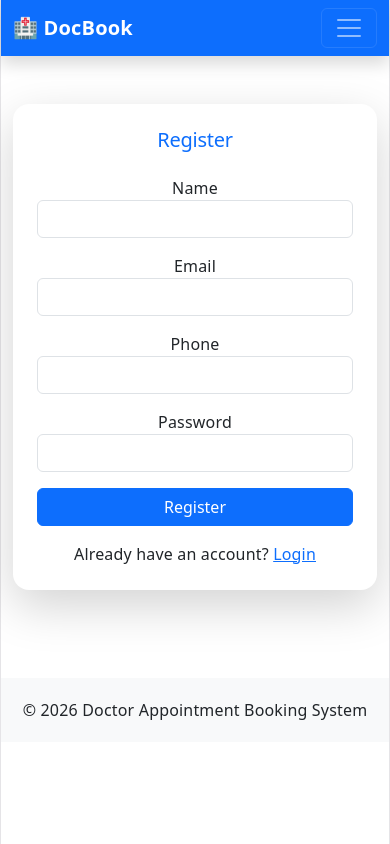
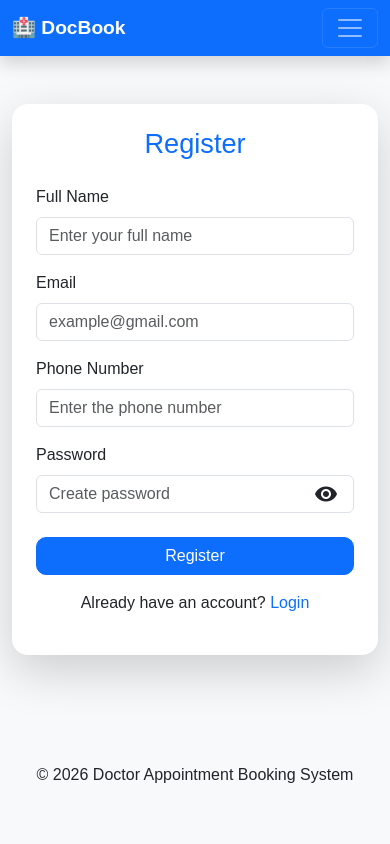
Before and after one commit to gantasrinivasarao96/doctor-appointment-booking-system, a React (Vite) app in the folder client/: page /register in a window 390 px wide. Built offline with nearby package versions, Linux system fonts and the light colour scheme.

Commit message:
Complete authentication and responsive navbar

```diff
--- a/client/index.html
+++ b/client/index.html
@@ -1,11 +1,22 @@
 <!doctype html>
 <html lang="en">
-  <head>
-    <meta charset="UTF-8" />
-    <link rel="icon" type="image/svg+xml" href="/favicon.svg" />
-    <meta name="viewport" content="width=device-width, initial-scale=1.0" />
-    <title>client</title>
-  </head>
+<head>
+  <meta charset="UTF-8" />
+
+  <link rel="icon" type="image/svg+xml" href="/favicon.svg" />
+
+  <meta
+    name="viewport"
+    content="width=device-width, initial-scale=1.0"
+  />
+
+  <title>DocBook - Doctor Appointment Booking System</title>
+
+  <link
+    href="https://fonts.googleapis.com/icon?family=Material+Icons"
+    rel="stylesheet"
+  />
+</head>
   <body>
     <div id="root"></div>
     <script type="module" src="/src/main.jsx"></script>
--- a/client/src/App.css
+++ b/client/src/App.css
@@ -1,184 +1,103 @@
-.counter {
-  font-size: 16px;
-  padding: 5px 10px;
-  border-radius: 5px;
-  color: var(--accent);
-  background: var(--accent-bg);
-  border: 2px solid transparent;
-  transition: border-color 0.3s;
-  margin-bottom: 24px;
+/* ===========================
+   Main Layout
+=========================== */
 
-  &:hover {
-    border-color: var(--accent-border);
-  }
-  &:focus-visible {
-    outline: 2px solid var(--accent);
-    outline-offset: 2px;
-  }
+main {
+  flex: 1;
 }
 
-.hero {
-  position: relative;
+/* ===========================
+   Container
+=========================== */
 
-  .base,
-  .framework,
-  .vite {
-    inset-inline: 0;
-    margin: 0 auto;
+.container {
+  padding-top: 20px;
+  padding-bottom: 20px;
 }
 
-  .base {
-    width: 170px;
-    position: relative;
-    z-index: 0;
+/* ===========================
+   Cards
+=========================== */
+
+.card {
+  border: none;
+  border-radius: 15px;
+  transition: all 0.3s ease;
 }
 
-  .framework,
-  .vite {
-    position: absolute;
+.card:hover {
+  transform: translateY(-5px);
+  box-shadow: 0 10px 25px rgba(0, 0, 0, 0.15);
 }
 
-  .framework {
-    z-index: 1;
-    top: 34px;
-    height: 28px;
-    transform: perspective(2000px) rotateZ(300deg) rotateX(44deg) rotateY(39deg)
-      scale(1.4);
+/* ===========================
+   Buttons
+=========================== */
+
+.btn {
+  border-radius: 10px;
+  transition: all 0.3s ease;
 }
 
-  .vite {
-    z-index: 0;
-    top: 107px;
-    height: 26px;
-    width: auto;
-    transform: perspective(2000px) rotateZ(300deg) rotateX(40deg) rotateY(39deg)
-      scale(0.8);
-  }
+.btn:hover {
+  transform: translateY(-2px);
 }
 
-#center {
-  display: flex;
-  flex-direction: column;
-  gap: 25px;
-  place-content: center;
-  place-items: center;
-  flex-grow: 1;
+/* ===========================
+   Navbar
+=========================== */
 
-  @media (max-width: 1024px) {
-    padding: 32px 20px 24px;
-    gap: 18px;
-  }
+.navbar {
+  padding: 12px 0;
 }
 
-#next-steps {
-  display: flex;
-  border-top: 1px solid var(--border);
-  text-align: left;
-
-  & > div {
-    flex: 1 1 0;
-    padding: 32px;
-    @media (max-width: 1024px) {
-      padding: 24px 20px;
-    }
+.navbar-brand {
+  font-size: 1.5rem;
+  font-weight: bold;
 }
 
-  .icon {
-    margin-bottom: 16px;
-    width: 22px;
-    height: 22px;
+.nav-link {
+  font-weight: 500;
 }
 
-  @media (max-width: 1024px) {
-    flex-direction: column;
-    text-align: center;
-  }
+/* ===========================
+   Dashboard Statistics
+=========================== */
+
+.card h1 {
+  font-size: 2.5rem;
+  font-weight: bold;
 }
 
-#docs {
-  border-right: 1px solid var(--border);
-
-  @media (max-width: 1024px) {
-    border-right: none;
-    border-bottom: 1px solid var(--border);
-  }
+.card h5 {
+  margin-top: 10px;
 }
 
-#next-steps ul {
-  list-style: none;
-  padding: 0;
-  display: flex;
-  gap: 8px;
-  margin: 32px 0 0;
+/* ===========================
+   Footer
+=========================== */
 
-  .logo {
-    height: 18px;
+footer {
+  margin-top: auto;
 }
 
-  a {
-    color: var(--text-h);
-    font-size: 16px;
-    border-radius: 6px;
-    background: var(--social-bg);
-    display: flex;
-    padding: 6px 12px;
-    align-items: center;
-    gap: 8px;
-    text-decoration: none;
-    transition: box-shadow 0.3s;
+/* ===========================
+   Responsive
+=========================== */
 
-    &:hover {
-      box-shadow: var(--shadow);
-    }
-    .button-icon {
-      height: 18px;
-      width: 18px;
-    }
+@media (max-width: 768px) {
+
+  .navbar-brand {
+    font-size: 1.2rem;
   }
 
-  @media (max-width: 1024px) {
-    margin-top: 20px;
-    flex-wrap: wrap;
-    justify-content: center;
-
-    li {
-      flex: 1 1 calc(50% - 8px);
+  .card h1 {
+    font-size: 2rem;
   }
 
-    a {
-      width: 100%;
-      justify-content: center;
-      box-sizing: border-box;
-    }
-  }
+  .container {
+    padding-left: 15px;
+    padding-right: 15px;
   }
 
-#spacer {
-  height: 88px;
-  border-top: 1px solid var(--border);
-  @media (max-width: 1024px) {
-    height: 48px;
 }
-}
-
-.ticks {
-  position: relative;
-  width: 100%;
-
-  &::before,
-  &::after {
-    content: '';
-    position: absolute;
-    top: -4.5px;
-    border: 5px solid transparent;
-  }
-
-  &::before {
-    left: 0;
-    border-left-color: var(--border);
-  }
-  &::after {
-    right: 0;
-    border-right-color: var(--border);
-  }
-}
--- a/client/src/components/Navbar.jsx
+++ b/client/src/components/Navbar.jsx
@@ -1,43 +1,116 @@
-import { Link } from "react-router-dom";
+import { useState } from "react";
+import { Link, useNavigate } from "react-router-dom";
 
 function Navbar() {
+  const navigate = useNavigate();
+
+  const [isOpen, setIsOpen] = useState(false);
+
+  const token = localStorage.getItem("token");
+  const user = JSON.parse(localStorage.getItem("user"));
+
+  const handleLogout = () => {
+    localStorage.removeItem("token");
+    localStorage.removeItem("user");
+    setIsOpen(false);
+    navigate("/login");
+  };
+
+  const closeMenu = () => {
+    setIsOpen(false);
+  };
+
   return (
     <nav className="navbar navbar-expand-lg navbar-dark bg-primary shadow">
       <div className="container">
-        <Link className="navbar-brand fw-bold" to="/">
+
+        <Link
+          className="navbar-brand fw-bold"
+          to="/"
+          onClick={closeMenu}
+        >
           🏥 DocBook
         </Link>
 
         <button
           className="navbar-toggler"
           type="button"
-          data-bs-toggle="collapse"
-          data-bs-target="#navbarNav"
+          onClick={() => setIsOpen(!isOpen)}
+          aria-label="Toggle navigation"
         >
           <span className="navbar-toggler-icon"></span>
         </button>
 
-        <div className="collapse navbar-collapse" id="navbarNav">
+        <div
+          className={`collapse navbar-collapse ${isOpen ? "show" : ""}`}
+        >
           <ul className="navbar-nav ms-auto">
+
             <li className="nav-item">
-              <Link className="nav-link" to="/">
+              <Link
+                className="nav-link"
+                to="/"
+                onClick={closeMenu}
+              >
                 Home
               </Link>
             </li>
 
+            {!token ? (
+              <>
                 <li className="nav-item">
-              <Link className="nav-link" to="/login">
+                  <Link
+                    className="nav-link"
+                    to="/login"
+                    onClick={closeMenu}
+                  >
                     Login
                   </Link>
                 </li>
 
                 <li className="nav-item">
-              <Link className="nav-link" to="/register">
+                  <Link
+                    className="nav-link"
+                    to="/register"
+                    onClick={closeMenu}
+                  >
                     Register
                   </Link>
                 </li>
+              </>
+            ) : (
+              <>
+                <li className="nav-item">
+                  <Link
+                    className="nav-link"
+                    to={
+                      user?.isAdmin
+                        ? "/admin/dashboard"
+                        : user?.isDoctor
+                        ? "/doctor/dashboard"
+                        : "/user/dashboard"
+                    }
+                    onClick={closeMenu}
+                  >
+                    Dashboard
+                  </Link>
+                </li>
+
+                <li className="nav-item">
+                  <button
+                    type="button"
+                    className="nav-link btn btn-link border-0 bg-transparent p-0 text-start"
+                    onClick={handleLogout}
+                  >
+                    Logout
+                  </button>
+                </li>
+              </>
+            )}
+
           </ul>
         </div>
+
       </div>
     </nav>
   );
--- a/client/src/index.css
+++ b/client/src/index.css
@@ -1,111 +1,115 @@
-:root {
-  --text: #6b6375;
-  --text-h: #08060d;
-  --bg: #fff;
-  --border: #e5e4e7;
-  --code-bg: #f4f3ec;
-  --accent: #aa3bff;
-  --accent-bg: rgba(170, 59, 255, 0.1);
-  --accent-border: rgba(170, 59, 255, 0.5);
-  --social-bg: rgba(244, 243, 236, 0.5);
-  --shadow:
-    rgba(0, 0, 0, 0.1) 0 10px 15px -3px, rgba(0, 0, 0, 0.05) 0 4px 6px -2px;
+/* ===========================
+   Global Reset
+=========================== */
 
-  --sans: system-ui, 'Segoe UI', Roboto, sans-serif;
-  --heading: system-ui, 'Segoe UI', Roboto, sans-serif;
-  --mono: ui-monospace, Consolas, monospace;
-
-  font: 18px/145% var(--sans);
-  letter-spacing: 0.18px;
-  color-scheme: light dark;
-  color: var(--text);
-  background: var(--bg);
-  font-synthesis: none;
-  text-rendering: optimizeLegibility;
-  -webkit-font-smoothing: antialiased;
-  -moz-osx-font-smoothing: grayscale;
-
-  @media (max-width: 1024px) {
-    font-size: 16px;
-  }
+* {
+  margin: 0;
+  padding: 0;
+  box-sizing: border-box;
 }
 
-@media (prefers-color-scheme: dark) {
-  :root {
-    --text: #9ca3af;
-    --text-h: #f3f4f6;
-    --bg: #16171d;
-    --border: #2e303a;
-    --code-bg: #1f2028;
-    --accent: #c084fc;
-    --accent-bg: rgba(192, 132, 252, 0.15);
-    --accent-border: rgba(192, 132, 252, 0.5);
-    --social-bg: rgba(47, 48, 58, 0.5);
-    --shadow:
-      rgba(0, 0, 0, 0.4) 0 10px 15px -3px, rgba(0, 0, 0, 0.25) 0 4px 6px -2px;
-  }
+/* ===========================
+   HTML & Body
+=========================== */
 
-  #social .button-icon {
-    filter: invert(1) brightness(2);
-  }
+html,
+body {
+  width: 100%;
+  min-height: 100%;
+  overflow-x: hidden;
 }
 
 body {
-  margin: 0;
+  font-family: Arial, Helvetica, sans-serif;
+  background-color: #f8f9fa;
+  color: #212529;
 }
 
+/* ===========================
+   React Root
+=========================== */
+
 #root {
-  width: 1126px;
-  max-width: 100%;
-  margin: 0 auto;
-  text-align: center;
-  border-inline: 1px solid var(--border);
-  min-height: 100svh;
+  min-height: 100vh;
   display: flex;
   flex-direction: column;
-  box-sizing: border-box;
 }
 
-h1,
-h2 {
-  font-family: var(--heading);
-  font-weight: 500;
-  color: var(--text-h);
+/* ===========================
+   Images
+=========================== */
+
+img {
+  max-width: 100%;
+  height: auto;
+  display: block;
 }
 
-h1 {
-  font-size: 56px;
-  letter-spacing: -1.68px;
-  margin: 32px 0;
-  @media (max-width: 1024px) {
-    font-size: 36px;
-    margin: 20px 0;
-  }
-}
-h2 {
-  font-size: 24px;
-  line-height: 118%;
-  letter-spacing: -0.24px;
-  margin: 0 0 8px;
-  @media (max-width: 1024px) {
-    font-size: 20px;
-  }
-}
-p {
-  margin: 0;
+/* ===========================
+   Links
+=========================== */
+
+a {
+  text-decoration: none;
 }
 
-code,
-.counter {
-  font-family: var(--mono);
-  display: inline-flex;
-  border-radius: 4px;
-  color: var(--text-h);
+a:hover {
+  text-decoration: none;
 }
 
-code {
-  font-size: 15px;
-  line-height: 135%;
-  padding: 4px 8px;
-  background: var(--code-bg);
+/* ===========================
+   Navbar
+=========================== */
+
+.navbar-brand {
+  font-size: 1.5rem;
+  font-weight: bold;
 }
+
+.navbar-nav .nav-link {
+  font-weight: 500;
+}
+
+/* ===========================
+   Cards
+=========================== */
+
+.card {
+  border-radius: 15px;
+}
+
+/* ===========================
+   Buttons
+=========================== */
+
+.btn {
+  border-radius: 10px;
+}
+
+/* ===========================
+   Footer
+=========================== */
+
+footer {
+  margin-top: auto;
+}
+
+/* ===========================
+   Responsive
+=========================== */
+
+@media (max-width: 768px) {
+
+  .navbar-brand {
+    font-size: 1.2rem;
+  }
+
+  h1 {
+    font-size: 2rem;
+  }
+
+  h2 {
+    font-size: 1.7rem;
+  }
+
+}
--- a/client/src/pages/Login.jsx
+++ b/client/src/pages/Login.jsx
@@ -12,6 +12,9 @@ function Login() {
     password: "",
   });
 
+  const [showPassword, setShowPassword] = useState(false);
+  const [loading, setLoading] = useState(false);
+
   const handleChange = (e) => {
     setFormData({
       ...formData,
@@ -22,13 +25,15 @@ function Login() {
   const handleSubmit = async (e) => {
     e.preventDefault();
 
+    setLoading(true);
+
     try {
       const { data } = await API.post("/auth/login", formData);
 
-      alert(data.message);
-
       localStorage.setItem("token", data.token);
       localStorage.setItem("user", JSON.stringify(data.user));
+
+      alert(data.message);
 
       if (data.user.isAdmin) {
         navigate("/admin/dashboard");
@@ -36,9 +41,10 @@ function Login() {
         navigate("/doctor/dashboard");
       } else {
         navigate("/user/dashboard");
-      }
-    } catch (error) {
+      }                                                               } catch (error) {
       alert(error.response?.data?.message || "Login Failed");
+    } finally {
+      setLoading(false);
     }
   };
 
@@ -46,8 +52,7 @@ function Login() {
     <>
       <Navbar />
 
-      <div className="container py-5">
-        <div className="row justify-content-center">
+      <div className="container py-5">                                    <div className="row justify-content-center">
 
           <div className="col-md-6">
 
@@ -58,49 +63,80 @@ function Login() {
                 <h2 className="text-center text-primary mb-4">
                   Login
                 </h2>
-
                                                                                   <form onSubmit={handleSubmit}>
 
                   <div className="mb-3">
-                    <label>Email</label>
+                    <label className="form-label">
+                      Email
+                    </label>
 
                     <input
                       type="email"
                       name="email"
                       className="form-control"
-                      value={formData.email}
+                      placeholder="Enter your email"                                    value={formData.email}
                       onChange={handleChange}
                       required
                     />
                   </div>
 
-                  <div className="mb-4">
-                    <label>Password</label>
+                  <div className="mb-3">
+                    <label className="form-label">
+                      Password                                                        </label>
 
+                    <div className="position-relative">
                                                                                         <input
-                      type="password"
+                        type={showPassword ? "text" : "password"}
                         name="password"
-                      className="form-control"
+                        className="form-control pe-5"
+                        placeholder="Enter your password"
                         value={formData.password}
                         onChange={handleChange}
                         required
                       />
+
+                      <span
+                        className="material-icons position-absolute top-50 end-0 translate-middle-y me-3"
+                        style={{
+                          cursor: "pointer",
+                          userSelect: "none",
+                        }}
+                        onClick={() =>
+                          setShowPassword(!showPassword)
+                        }
+                      >
+                        {showPassword
+                          ? "visibility_off"
+                          : "visibility"}
+                      </span>
+
+                    </div>
+                  </div>
+
+                  <div className="d-flex justify-content-end mb-3">
+
+                    <Link to="/forgot-password">                                        Forgot Password?                                                </Link>
+
                   </div>
 
                   <button
                     type="submit"
                     className="btn btn-primary w-100"
+                    disabled={loading}
                   >
-                    Login
+                    {loading ? "Logging in..." : "Login"}
                   </button>
 
                 </form>
 
                 <p className="text-center mt-3">
+
                   Don't have an account?{" "}
+
                   <Link to="/register">
                     Register
                   </Link>
+
                 </p>
 
               </div>
--- a/client/src/pages/Register.jsx
+++ b/client/src/pages/Register.jsx
@@ -14,15 +14,27 @@ function Register() {
     password: "",
   });
 
+  const [showPassword, setShowPassword] = useState(false);
+  const [loading, setLoading] = useState(false);
+
   const handleChange = (e) => {
+    let { name, value } = e.target;
+
+    if (name === "phone") {
+      value = value.replace(/\D/g, "");
+      value = value.slice(0, 10);
+    }
+
     setFormData({
       ...formData,
-      [e.target.name]: e.target.value,
+      [name]: value,
     });
   };
 
   const handleSubmit = async (e) => {
     e.preventDefault();
+
+    setLoading(true);
 
     try {
       const { data } = await API.post("/auth/register", formData);
@@ -37,6 +49,8 @@ function Register() {
       alert(
         error.response?.data?.message || "Registration Failed"
       );
+    } finally {
+      setLoading(false);
     }
   };
 
@@ -60,62 +74,104 @@ function Register() {
                 <form onSubmit={handleSubmit}>
 
                   <div className="mb-3">
-                    <label>Name</label>
+                    <label className="form-label">
+                      Full Name
+                    </label>
 
                     <input
                       type="text"
                       name="name"
                       className="form-control"
+                      placeholder="Enter your full name"
                       value={formData.name}
                       onChange={handleChange}
+                      autoComplete="name"
                       required
                     />
                   </div>
 
                   <div className="mb-3">
-                    <label>Email</label>
+                    <label className="form-label">
+                      Email
+                    </label>
 
                     <input
                       type="email"
                       name="email"
                       className="form-control"
+                      placeholder="example@gmail.com"
                       value={formData.email}
                       onChange={handleChange}
+                      autoComplete="email"
                       required
                     />
                   </div>
 
                   <div className="mb-3">
-                    <label>Phone</label>
+                    <label className="form-label">
+                      Phone Number
+                    </label>
 
                     <input
-                      type="text"
+                      type="tel"
                       name="phone"
                       className="form-control"
+                      placeholder="Enter the phone number"
                       value={formData.phone}
                       onChange={handleChange}
+                      pattern="[6-9][0-9]{9}"
+                      maxLength={10}
+                      autoComplete="tel"
                       required
                     />
                   </div>
 
-                  <div className="mb-3">
-                    <label>Password</label>
+                  <div className="mb-4">
+                    <label className="form-label">
+                      Password
+                    </label>
+
+                    <div className="position-relative">
 
                       <input
-                      type="password"
+                        type={showPassword ? "text" : "password"}
                         name="password"
-                      className="form-control"
+                        className="form-control pe-5"
+                        placeholder="Create password"
                         value={formData.password}
                         onChange={handleChange}
+                        minLength={6}
+                        autoComplete="new-password"
                         required
                       />
+
+                      <span
+                        className="material-icons position-absolute top-50 end-0 translate-middle-y me-3"
+                        style={{
+                          cursor: "pointer",
+                          userSelect: "none",
+                        }}
+                        onClick={() =>
+                          setShowPassword(!showPassword)
+                        }
+                      >
+                        {showPassword
+                          ? "visibility_off"
+                          : "visibility"}
+                      </span>
+
+                    </div>
+
                   </div>
 
                   <button
+                    type="submit"
                     className="btn btn-primary w-100"
-                    type="submit"
+                    disabled={loading}
                   >
-                    Register
+                    {loading
+                      ? "Registering..."
+                      : "Register"}
                   </button>
 
                 </form>
```
Lines whose indentation alone changed are shown as unchanged.
